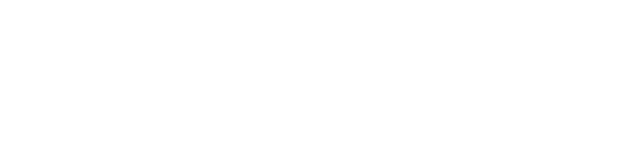
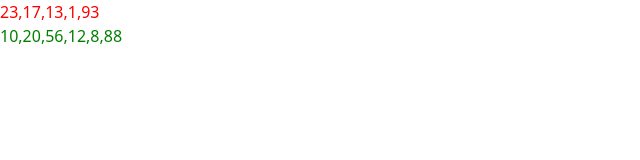
Before and after one commit to DionisiePulbere/js-jsnacks-blocco-2, a plain HTML site: page jsnack-3/index.html in a window 1280 px wide. Shown: the whole page, without its empty margins (0-640 px from the left). Drawn offline with nearby package versions, Linux system fonts and the light colour scheme.

Commit message:
Feat: add jsnack-3

```diff
--- a/jsnack-3/css/style.css
+++ b/jsnack-3/css/style.css
@@ -0,0 +1,7 @@
+#verde{
+    color: green;
+}
+
+#rosso{
+    color: red;
+}
--- a/jsnack-3/index.html
+++ b/jsnack-3/index.html
@@ -10,7 +10,8 @@
     <link rel="stylesheet" href="css/style.css">
 </head>
 <body>
-
+    <div id="rosso"></div>
+    <div id="verde"></div>
     <!-- collegamneto al mio JS -->
     <script type="text/javascript" src="js/script.js"></script>
     <!-- collegamneto al JS di Bootstrap -->
--- a/jsnack-3/js/script.js
+++ b/jsnack-3/js/script.js
@@ -1,3 +1,26 @@
 // - Crea due tag div con due id diversi:
 // un div avrà il testo colorato di rosso mentre l’altro di verde.
 // Partendo da un array di numeri, stampiamo nell’id rosso i numeri dispari e in verde i numeri pari.
+// creo un'arrey di numeri
+const numbers =[10, 20, 23, 56, 17, 12, 8, 13, 1, 93, 88];
+// preparo 2 arrey vuote
+const pari = [];
+const dispari = [];
+// creo un ciclo
+for (let i = 0; i < numbers.length; i++){
+    // stabilisco le condizioni per i pari
+    if (numbers[i] % 2 === 0){
+        pari.push(numbers[i]);
+
+    }
+    // stabilisco le condizioni per i dispari
+    else {
+        dispari.push(numbers[i]);
+    }
+}
+// stampo i numeri nei realtivi div all'interno del DOM
+const userMessageDispari = document.querySelector('#rosso');
+    userMessageDispari.innerHTML = dispari;
+
+const userMessagePari = document.querySelector('#verde');
+    userMessagePari.innerHTML = pari;
```
